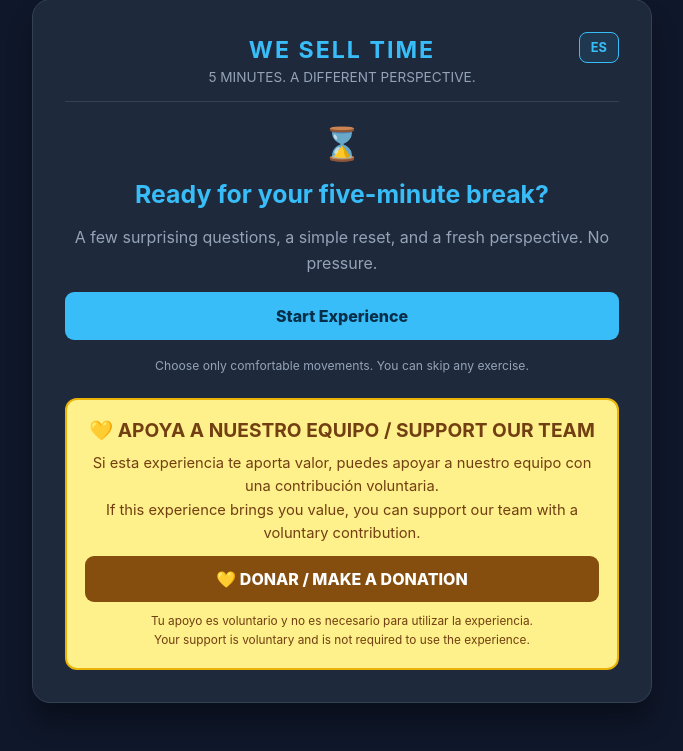
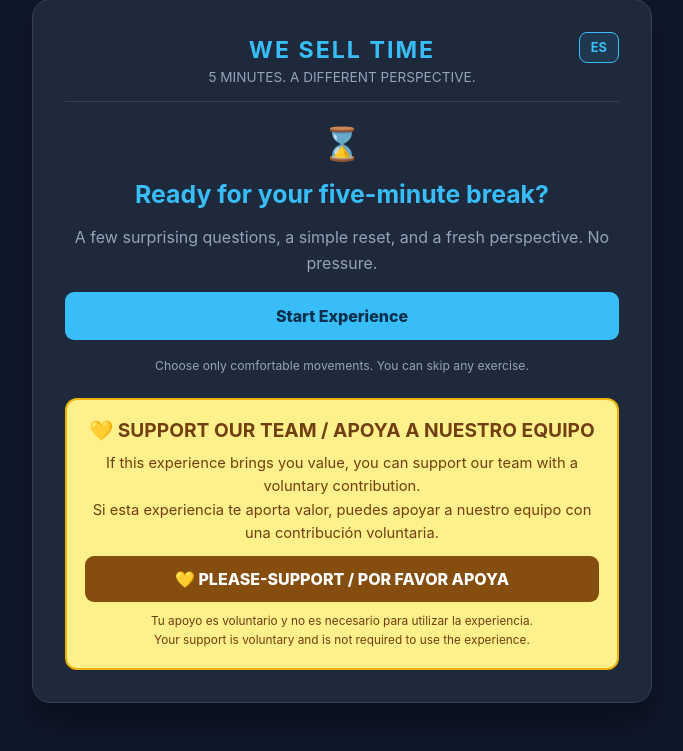
Before and after one commit to mayroga/VASPARACUBA, a FastAPI app: page / in a window 1280 px wide. Shown: the part 49-800 px from the top of the page, without its empty margins (298-981 px from the left). Run offline with FastAPI, Linux system fonts and the light colour scheme.

Commit message:
Update donation section text for clarity and support

```diff
--- a/templates/index.html
+++ b/templates/index.html
@@ -118,17 +118,17 @@ header p{font-size:.85rem;color:var(--muted);margin-top:5px}
 
 <!-- DONATION BOX: WE SELL TIME -->
 <section id="donation-section" class="donation-section" aria-label="Support our team">
-<h2>💛 APOYA A NUESTRO EQUIPO / SUPPORT OUR TEAM</h2>
+<h2>💛 SUPPORT OUR TEAM / APOYA A NUESTRO EQUIPO</h2>
 <p id="donation-message">
+If this experience brings you value, you can support our team with a voluntary contribution.
+<br>
 Si esta experiencia te aporta valor, puedes apoyar a nuestro equipo con una contribución voluntaria.
-<br>
-If this experience brings you value, you can support our team with a voluntary contribution.
 </p>
 <a class="donation-button"
 href="https://buy.stripe.com/4gM00i67Z79N28D0b17Vm0v"
 target="_blank"
 rel="noopener noreferrer">
-💛 DONAR / MAKE A DONATION
+💛 PLEASE-SUPPORT / POR FAVOR APOYA
 </a>
 <p class="donation-note">
 Tu apoyo es voluntario y no es necesario para utilizar la experiencia.
```
